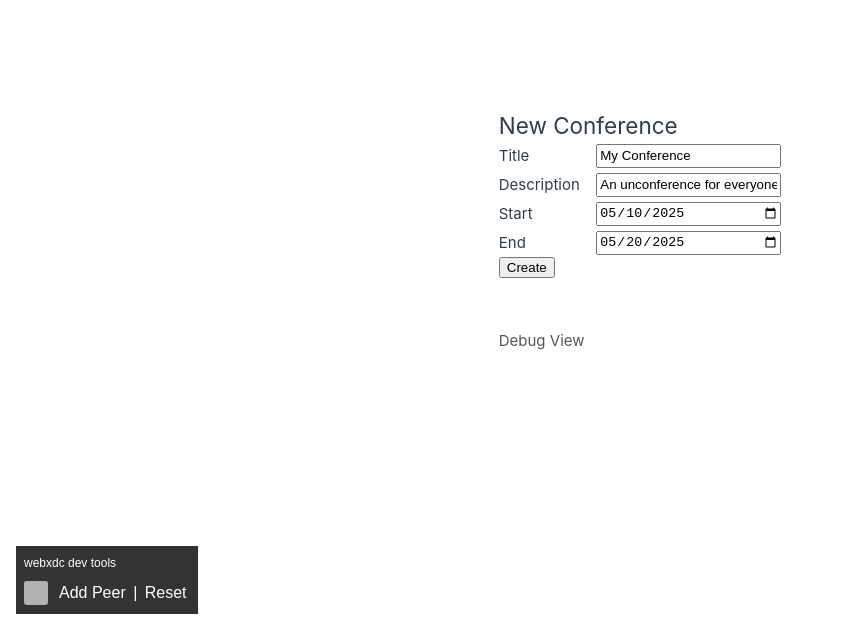
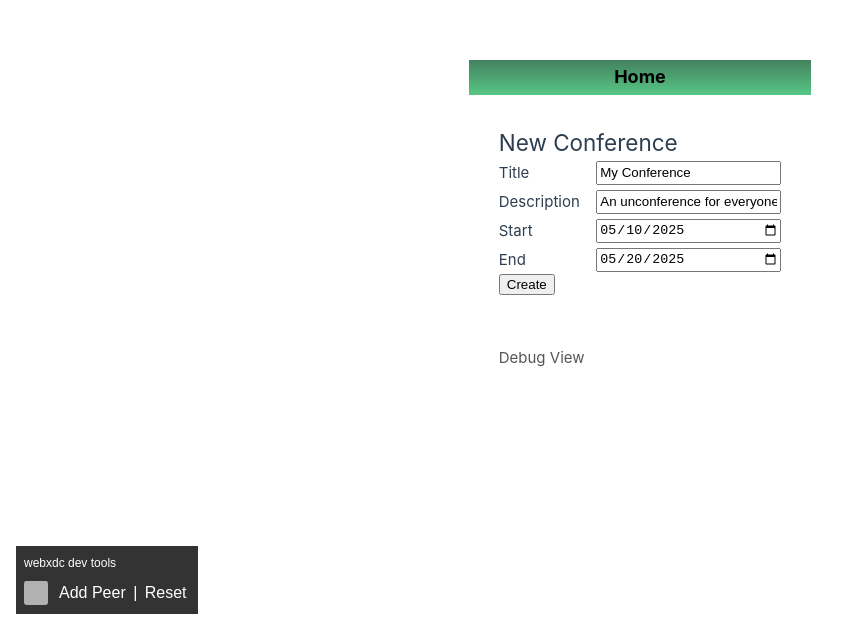
Before and after one commit to jackaperkins/unconference-webxdc, a Vue app: page / in a window 1280 px wide. Shown: the part 170-800 px from the top of the page, without its empty margins (0-858 px from the left). Built offline with nearby package versions, Linux system fonts and the light colour scheme; grey boxes are pictures that could not be loaded.

Commit message:
back button

```diff
--- a/src/App.vue
+++ b/src/App.vue
@@ -36,6 +36,15 @@ const disableCreate = computed(() => {
     <h1>Loading ...</h1>
   </div>
   <div v-else>
+    <div class="nav-bar">
+      <span>
+        <RouterLink :to="{name: 'home'}">
+          <span  class="nav-button" v-if="route.name != 'home'">⮜</span>
+        </RouterLink>
+      </span>
+      <span class="nav-title">{{ route.meta?.title || '' }}</span>
+      <span class="nav-menu"></span>
+    </div>
     <div class="wrapper">
       <div v-if="appStore.conference">
         <RouterView />
@@ -107,6 +116,31 @@ nav a:first-of-type {
   border: 0;
 }
 
+.wrapper {
+  padding: 2em;
+}
+
+.nav-bar {
+  background: #586c73;
+  padding: 3px 5px;
+  color: black;
+  background: linear-gradient(180deg, rgb(68, 129, 94) 0%, rgba(87, 199, 133, 1) 100%);
+  display:grid;
+  grid-template-columns: 60px 1fr 60px;
+}
+
+.nav-title {
+  text-align: center;
+  font-weight: bolder;
+  font-size: 18px;
+}
+.nav-button {
+  font-size: 20px;
+  padding: 0px 10px 0px 3px;
+  width:30px;
+  color: black !important;
+}
+
 @media (min-width: 1024px) {
   header {
     display: flex;
--- a/src/assets/main.css
+++ b/src/assets/main.css
@@ -3,7 +3,7 @@
 #app {
   max-width: 1280px;
   margin: 0 auto;
-  padding: 2rem;
+  padding: 0;
   font-weight: normal;
 }
 
--- a/src/router/index.js
+++ b/src/router/index.js
@@ -10,16 +10,25 @@ const router = createRouter({
     {
       path: '/',
       name: 'home',
+      meta: {
+        title: 'Home'
+      },
       component: Home,
     },
     {
       path: '/create/event',
       name: 'createEvent',
+      meta: {
+        title:'Create Event'
+      },
       component: CreateEvent
     },
     {
       path: '/event/:id',
       name: 'eventFocus',
+      meta: {
+        title: 'Event'
+      },
       component: EventFocus
     },
     {
```
